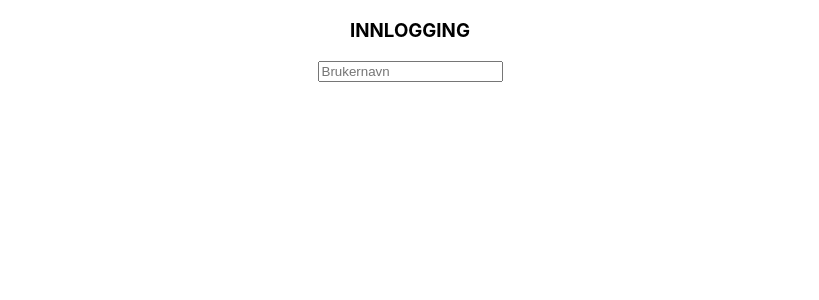
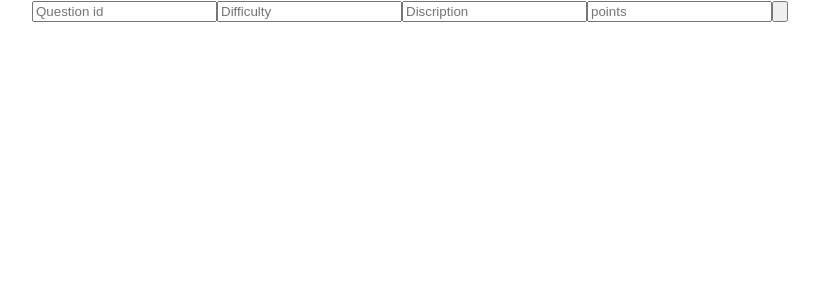
Before and after one commit to 2bias123/DareNight, a React (Create React App) app: page / in a window 1280 px wide. Shown: the top 300 px of the page, without its empty margins (230-1049 px from the left). Built offline with nearby package versions, Linux system fonts and the light colour scheme.

Commit message:
Made a page for submitting dares to the database

```diff
--- a/public/index.html
+++ b/public/index.html
@@ -24,7 +24,7 @@
       work correctly both with client-side routing and a non-root public URL.
       Learn how to configure a non-root public URL by running `npm run build`.
     -->
-    <title>React App</title>
+    <title>Dare Night</title>
   </head>
   <body>
     <noscript>You need to enable JavaScript to run this app.</noscript>
--- a/src/App.js
+++ b/src/App.js
@@ -1,14 +1,15 @@
-import React from 'react';
+import React, { useEffect } from 'react';
+import InsertQuestion from './Components/InsertQuestion';
 import LogIn from './Components/login';
-import { questionsDatabase } from './Components/Databases/questionsDatabase';
 import './Components/questionsPage'
-import Questions from './Components/questionsPage';
 import './Components/style.css'
 
 function App() {
     return (
       <div className="App" id='main'>
-        <LogIn></LogIn>
+        {/* <LogIn></LogIn> */}
+        <InsertQuestion></InsertQuestion>
+
       </div>
   )
   }
--- /dev/null
+++ b/src/Components/InsertQuestion.js
@@ -0,0 +1,35 @@
+import db from "./firebase"
+import React, { useState, useEffect} from "react"
+
+
+export default function InsertQuestion(){
+    const [QstId,setId] = useState('')
+    const [Difficulty,setDifficulty] = useState('')
+    const [QstTxt,setTxt] = useState('')
+    const [QstPoints,setPoints] = useState(0)
+
+    const Qst = {
+        Diff : Difficulty,
+        Discription : QstTxt,
+        Points : QstPoints
+    }
+
+    const handleSubmit = () => {
+        db.collection('Questions').doc(QstId).set(Qst)
+        document.getElementById('id').value = ''
+        document.getElementById('Diff').value = ''
+        document.getElementById('Desc').value = ''
+        document.getElementById('Points').value = null
+
+    }
+
+    return(
+        <div>
+            <input type={'text'} id={'id'} placeholder={'Question id'} onChange={(e)=>setId(e.target.value)}/>
+            <input type={'text'} id={'Diff'} placeholder={'Difficulty'} onChange={(e)=>setDifficulty(e.target.value)}/>
+            <input type={'text'} id={'Desc'} placeholder={'Discription'} onChange={(e)=>setTxt(e.target.value)}/>
+            <input type={'number'} id={'Points'} placeholder={'points'} onChange={(e)=>{setPoints(Number(e.target.value))}}/>
+            <input type={'button'} onClick={()=>handleSubmit()}/>
+        </div>
+    )
+}
```
Also changed, not shown: src/Components/scoreBoard.js (added, +7 -0 lines).
